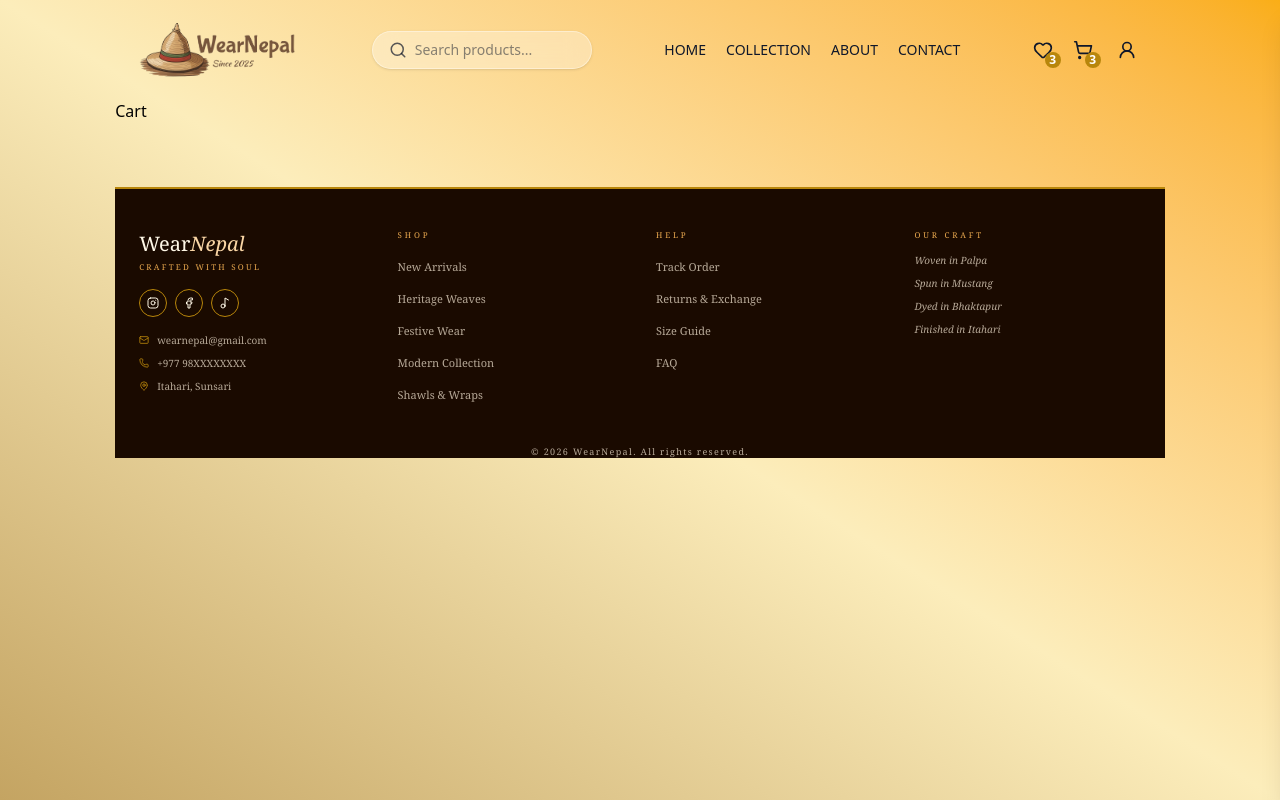
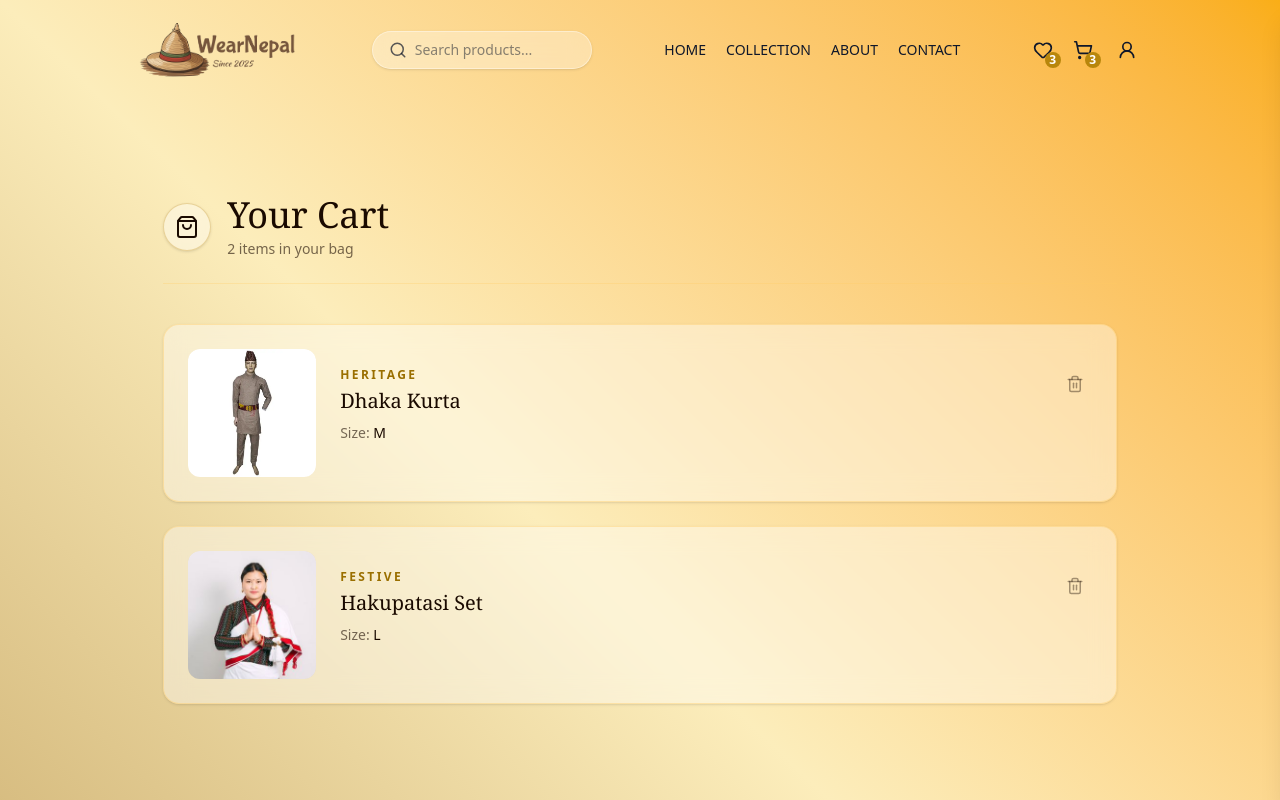
Before and after one commit to bijayjha2025/ECommerce, a React (Vite) app in the folder Frontend/: page /cart in a window 1280 px wide. Shown: the top 800 px of the page. Built offline with nearby package versions, Linux system fonts and the light colour scheme.

Commit message:
Cart page designing

```diff
--- a/Frontend/src/Pages/Cart.jsx
+++ b/Frontend/src/Pages/Cart.jsx
@@ -1,9 +1,87 @@
-import React from 'react'
+import { useState } from 'react'
+import { collectionProducts } from '../Data/CollectionData';
+import { ShoppingBag, Trash2 } from 'lucide-react';
 
 const Cart = () => {
+  // Dummy data for cart items
+ const [cartItems, setCartItems] = useState([
+    { ...collectionProducts[0], quantity: 1, size: 'M' },
+    { ...collectionProducts[2], quantity: 2, size: 'L' }
+  ]);
+
+  const updateQuantity = (id, newQuantity) => {
+   if(newQuantity < 1) return;
+   setCartItems(items => items.map(item =>
+       item.id === id ? { ...item, quantity: newQuantity } : item ));
+   }
+
+  const removeItem = (id) => {
+    setCartItems(items => items.filter(item => item.id !== id));
+  };
+
+  const subtotal = cartItems.reduce((sum, item) => sum + (item.price * item.quantity), 0);
+  const shipping = subtotal > 0 ? 500 : 0;
+  const total = subtotal + shipping;
+
   return (
-    <div>Cart</div>
-  )
-}
+   <div className="pt-24 pb-20 px-4 sm:px-8 lg:px-12 max-w-7xl mx-auto min-h-screen">
+    <div className="flex items-center gap-4 mb-10 pb-6 border-b border-[var(--gold-light)]/30">
+    <div className="w-12 h-12 bg-white/40 backdrop-blur-sm rounded-full flex items-center justify-center border border-[var(--gold)]/30 shadow-sm text-[var(--ink)]">
+     <ShoppingBag size={24} />
+    </div>
+    <div>
+     <h1 className="text-3xl sm:text-4xl font-serif text-[var(--ink)]">Your Cart</h1>
+     <p className="text-[var(--ink)]/60 text-sm mt-1">{cartItems.length} items in your bag</p>
+    </div>
+   </div>
 
-export default Cart
+   { cartItems.length === 0 ? (
+   <div className="bg-white/30 backdrop-blur-xl rounded-3xl p-16 text-center border border-[var(--gold-light)]/40 shadow-sm min-h-[400px] flex flex-col items-center justify-center">
+    <ShoppingBag size={64} className="text-[var(--gold)]/50 mb-6" />
+    <h2 className="text-2xl font-serif text-[var(--ink)] mb-3">Your cart is empty</h2>
+    <p className="text-[var(--ink)]/60 mb-8 max-w-md mx-auto">Explore our collection of heritage weaves and handcrafted pieces to find your next treasure.</p>
+    <a href="/collection" className="px-8 py-3.5 bg-[var(--ink)] text-[var(--cream)] rounded-full font-medium tracking-wide hover:bg-[var(--gold-dark)] transition-colors inline-block shadow-lg">Discover Collection</a>
+   </div>
+   ) : (
+
+   <div className="flex flex-col lg:flex-row gap-10">
+    <div className="flex-1 space-y-6">
+    {cartItems.map((item) => (
+    <div key={item.id} className="bg-white/40 backdrop-blur-md rounded-2xl p-4 sm:p-6 border border-[var(--gold-light)]/40 shadow-sm hover:shadow-md transition-shadow flex flex-col sm:flex-row gap-6 relative group">
+
+    <div className="w-full sm:w-32 h-32 sm:h-32 rounded-xl overflow-hidden bg-[var(--gold)]/10 flex-shrink-0">
+     {item.image ? (
+     <img src={item.image} alt={item.name} className="w-full h-full object-cover object-top" /> ) : (
+
+     <div className="w-full h-full flex items-center justify-center text-[var(--gold)]/40"><ShoppingBag size={24} /></div>
+     )}
+    </div>
+
+    <div className="flex-1 flex flex-col justify-center">
+     <div className='flex justify-between items-start mb-2'>
+      <div>
+       <p className="text-[10px] sm:text-xs font-bold tracking-[0.2em] uppercase text-[var(--gold-dark)] mb-1">{item.category}</p>
+       <h3 className="text-lg sm:text-xl font-serif text-[var(--ink)] leading-snug pr-8">{item.name}</h3>
+      </div>
+
+      <button onClick={() => removeItem(item.id)} className="absolute top-4 right-4 sm:relative sm:top-0 sm:right-0 p-2 text-[var(--ink)]/40 hover:text-red-500 hover:bg-red-50 rounded-full transition-colors" title="Remove Item">
+       <Trash2 size={18} />
+      </button>
+     </div>
+     <p className="text-sm text-[var(--ink)]/60 mb-4">Size: <span className="font-medium text-[var(--ink)]">{item.size}</span></p>
+
+
+                </div>
+              </div>
+            ))}
+          </div>
+
+
+
+        </div>
+      )}
+    </div>
+  );
+};
+
+export default Cart;
```
